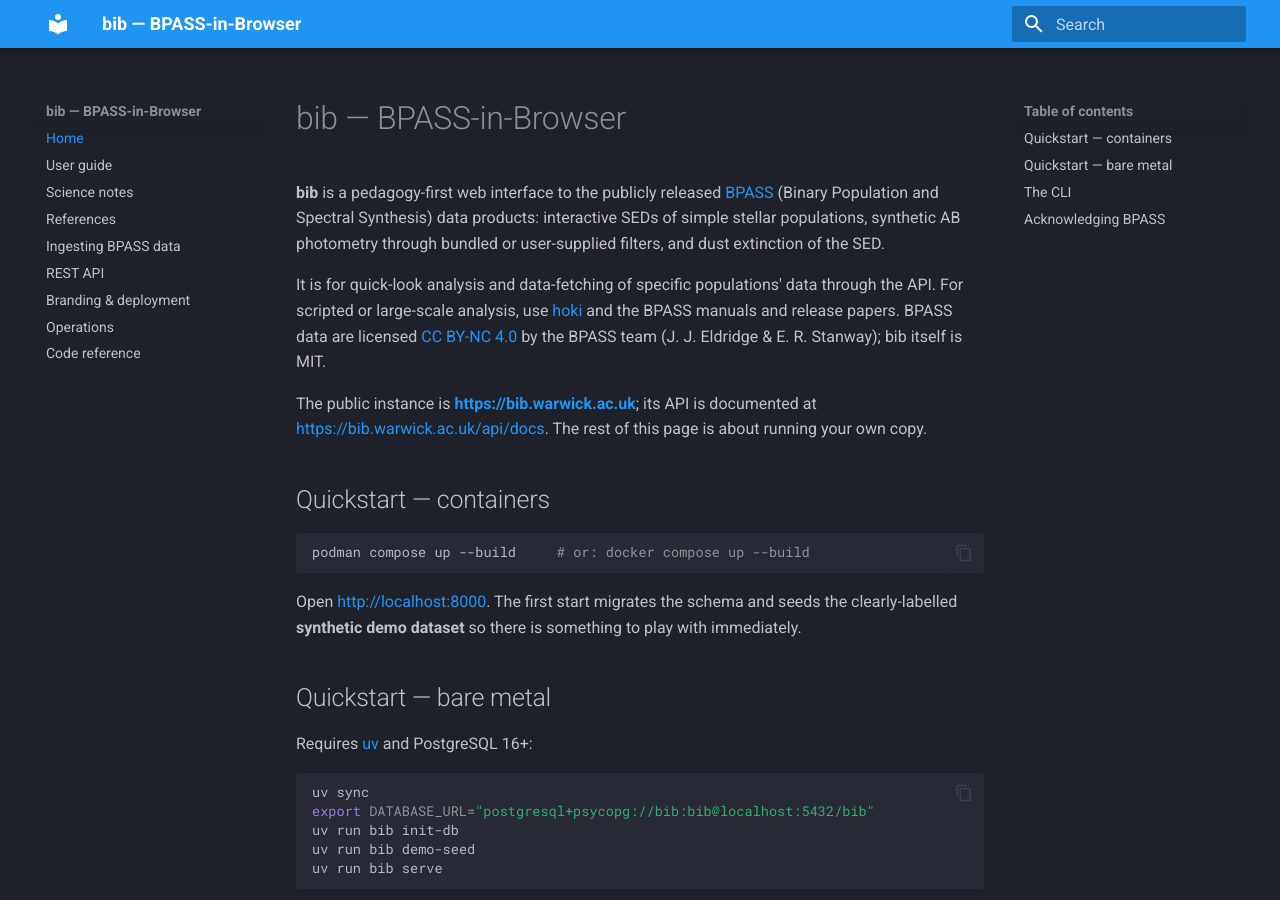
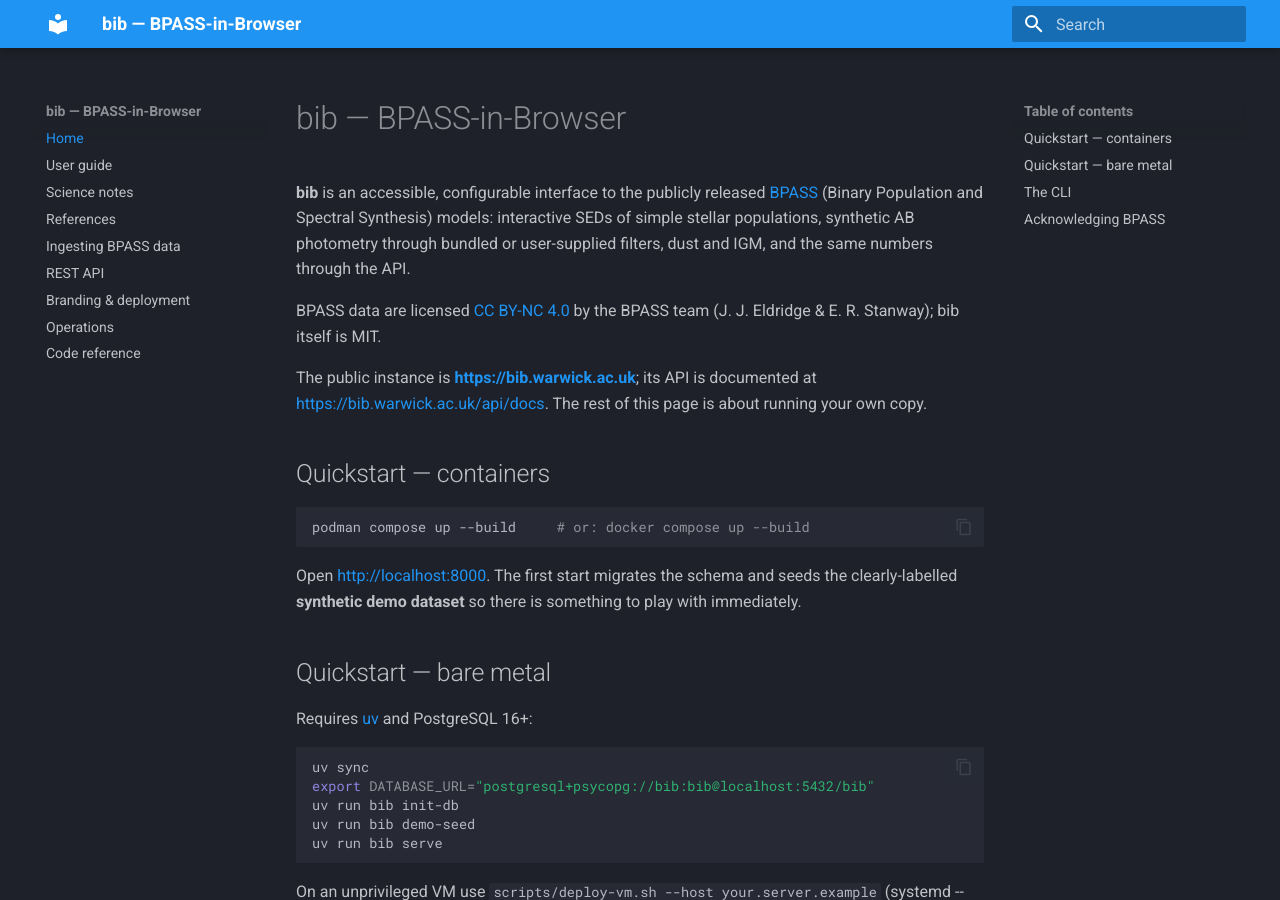
Before and after one commit to Lyalpha/bib, an MkDocs documentation site: the page built from docs/index.md, in a window 1280 px wide and 900 px high. Built offline with MkDocs 1.6.1 and Material for MkDocs 9.7.7, drawn with Linux system fonts in a browser that asks for light colours.

Commit message:
Copy: restore SSP preamble; reframe bib as a full BPASS interface
Co-authored-by: Cursor <cursoragent@cursor.com>

```diff
--- a/branding.yaml
+++ b/branding.yaml
@@ -36,7 +36,5 @@ colors:
   plot-bg: "#0e1428"     # plot paper background
 
 footer_note: >
-  bib is for quick-look analysis and data-fetching of specific populations'
-  data through an API. For scripted or
-  large-scale analysis, use hoki and the BPASS manuals and release papers.
+  An accessible, configurable visual and scripted interface to released BPASS models.
   BPASS data are licensed CC BY-NC 4.0 by the BPASS team (J.J. Eldridge & E.R. Stanway).
--- a/docs/index.md
+++ b/docs/index.md
@@ -1,14 +1,12 @@
 # bib — BPASS-in-Browser
 
-**bib** is a pedagogy-first web interface to the publicly released
+**bib** is an accessible, configurable interface to the publicly released
 [BPASS](https://bpass.auckland.ac.nz) (Binary Population and Spectral Synthesis)
-data products: interactive SEDs of simple stellar populations, synthetic AB
-photometry through bundled or user-supplied filters, and dust extinction of the SED.
+models: interactive SEDs of simple stellar populations, synthetic AB photometry
+through bundled or user-supplied filters, dust and IGM, and the same numbers
+through the API.
 
-It is for quick-look analysis and data-fetching of specific populations'
-data through the API. For scripted or large-scale analysis, use
-[hoki](https://heloises.github.io/hoki/intro.html) and the BPASS manuals and
-release papers. BPASS data are licensed
+BPASS data are licensed
 [CC BY-NC 4.0](https://creativecommons.org/licenses/by-nc/4.0/) by the BPASS team
 (J. J. Eldridge & E. R. Stanway); bib itself is MIT.
 
--- a/src/bib/web/templates/base.html
+++ b/src/bib/web/templates/base.html
@@ -46,7 +46,7 @@
     <strong>{{ branding.site_name }}</strong> v{{ version }} · an interface to
     BPASS
     (<a href="https://bpass.auckland.ac.nz" target="_blank" rel="noopener">Auckland mirror</a>,
-    <a href="https://warwick.ac.uk/fac/sci/physics/research/astro/research/catalogues/bpass/" target="_blank" rel="noopener">Warwick mirror</a>)
+    <a href="https://warwick.ac.uk/bpass" target="_blank" rel="noopener">Warwick mirror</a>)
   </div>
   <div class="muted">
     {{ branding.footer_note }}
--- a/src/bib/web/templates/sed.html
+++ b/src/bib/web/templates/sed.html
@@ -117,7 +117,7 @@
     </div>
     <details class="help">
       <summary>What am I looking at?</summary>
-      <p class="small">A simple stellar population: all stars born in one instantaneous burst.
+      <p class="small">A simple stellar population: all stars born in one instantaneous burst of star formation.
       Every plot shares the age slider and playbar. Click a timeseries plot to jump
       every panel — including the SED — to that age. Pin an SSP to overlay it on all visible
       plots, then change IMF, metallicity or binary/single to compare. With one or more
```
Also changed, not shown: src/bib/web/templates/index.html (+5 -8 lines), src/bib/web/templates/tutorial.html (+13 -11 lines).
